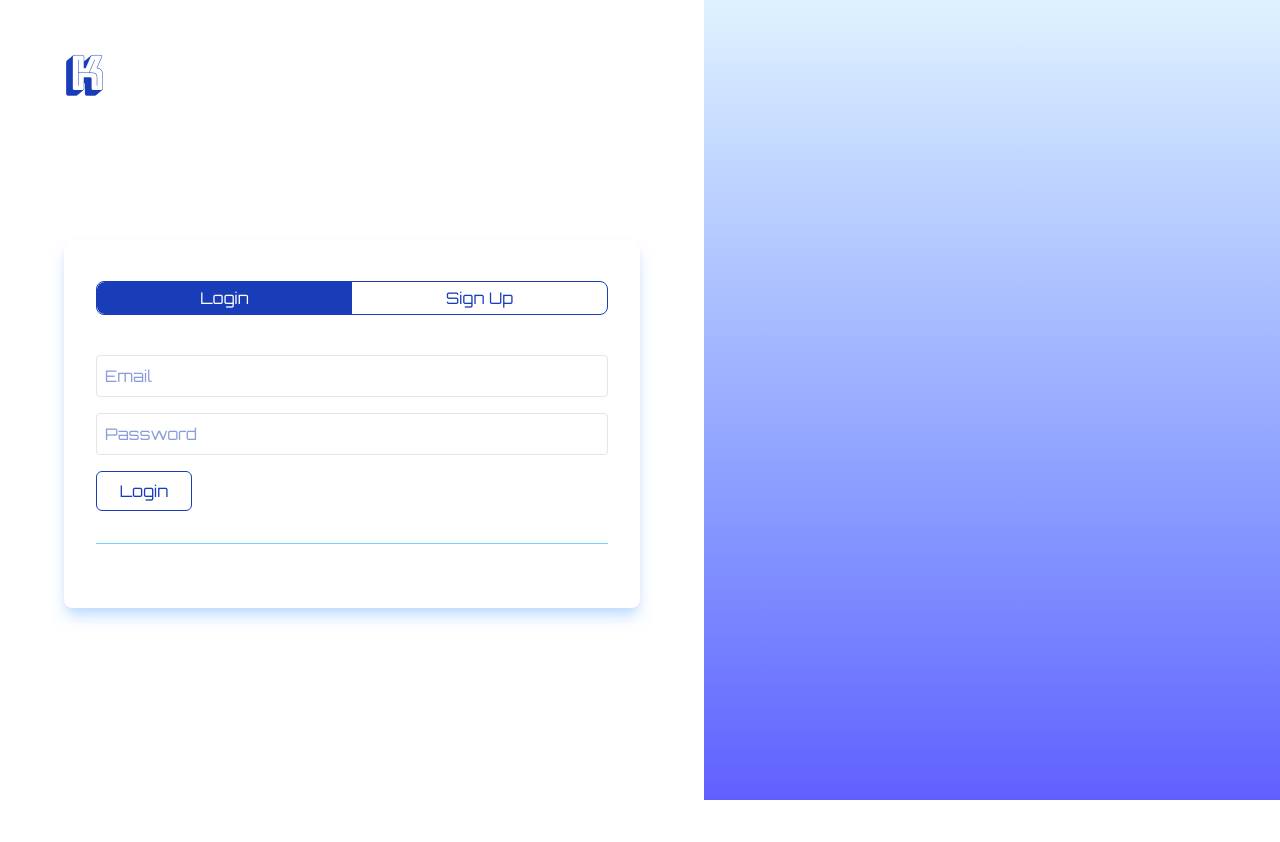
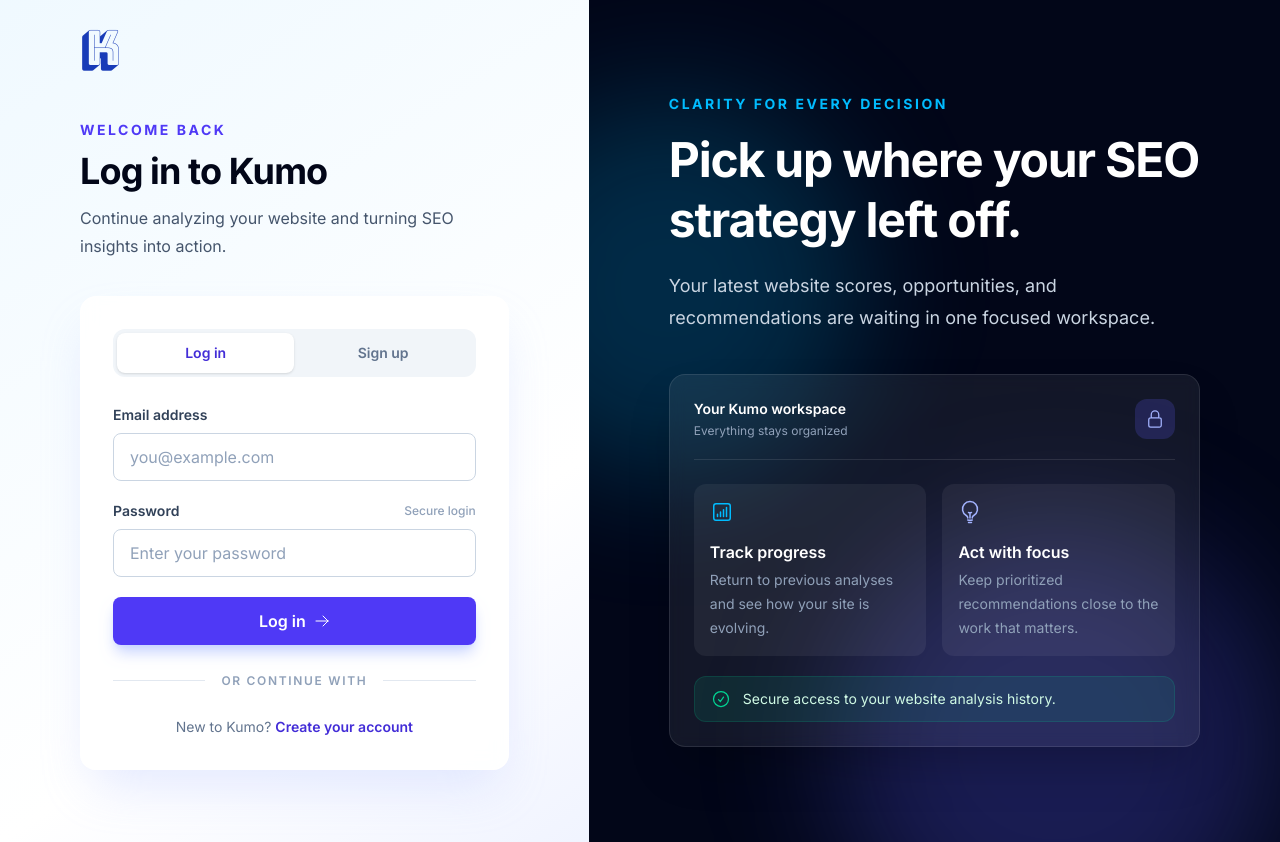
Before and after one commit to zach045/kumo-ui, a Vue app: page /login in a window 1280 px wide. Before the commit the page ends 800 px from the top, so only its background shows below. Built offline with nearby package versions, Linux system fonts and the light colour scheme.

Commit message:
Restyle Kumo login experience

```diff
--- a/src/pages/Login.vue
+++ b/src/pages/Login.vue
@@ -1,88 +1,199 @@
-<template>
-        <section class="w-screen min-h-screen flex orbitron-regular">
-                <div class="flex flex-wrap w-full h-full min-h-screen px-16 py-12">
-                        <plain-nav />
-                        <div class="flex w-full justify-start items-start">
-                                <base-card title="Login" class="my-auto w-3xl md:w-xl">
-                                        <div class="flex justify-between mx-2 mt-4 mb-8 rounded-lg border border-blue-800">
-                                                <div class="flex flex-1 justify-center items-center rounded-tl-lg rounded-bl-lg bg-blue-800">
-                                                        <button class="p-1 w-full rounded-tl-lg rounded-bl-lg cursor-pointer text-white">
-                                                                <router-link to="/login" class="w-full h-full flex justify-center">Login</router-link>
-                                                        </button>
-                                                </div>
-                                                <div class="flex flex-1 justify-center items-center">
-                                                        <button class="p-1 w-full cursor-pointer">
-                                                                <router-link to="/signup" class="w-full h-full flex justify-center text-blue-800">Sign Up</router-link>
-                                                        </button>
-                                                </div>
-                                        </div>
-                                        <form @submit.prevent="login" autocomplete="off" class="flex flex-col flex-wrap text-blue-800 rounded-md text-left p-2">
-                                                <label for="email" class="hidden">Email</label>
-                                                <input id="email" name="email" type="email" placeholder="Email" class="border border-stone-200 rounded-sm mb-4 p-2" v-model="email">
-                                                <label for="password" class="hidden">Password</label>
-                                                <input id="password" name="password" type="password" placeholder="Password" class="border-stone-200 border rounded-sm p-2 mb-4" v-model="password">
-                                                <div class="flex wrap flex-col">
-                                                        <base-button class="max-w-24">Login</base-button>
-                                                        <hr class="text-sky-300 my-8">
-                                                        <googleSignIn />
-                                                </div>
-                                        </form>
-                                        <p v-if="!!loginError" class="text-red-700">User does not exist. Please try again.</p>
-                                </base-card>
-                        </div>
-                </div>
-                <div class="hidden md:block w-full bg-linear-to-b from-sky-100 to-indigo-500">
-                        <span class="text-center"></span>
-                </div>
-        </section>
-</template>
-<script>
+<script setup>
+import { computed, ref } from 'vue';
+import { useRouter } from 'vue-router';
+import { useStore } from 'vuex';
+import {
+    ArrowRightIcon,
+    ChartBarSquareIcon,
+    CheckCircleIcon,
+    LightBulbIcon,
+    LockClosedIcon,
+} from '@heroicons/vue/24/outline';
 import PlainNav from '../components/layout/PlainNav.vue';
-//import ProtectedComponent from './components/ProtectedComponent.vue';
 import GoogleSignIn from '../components/GoogleSignIn.vue';
-import { ref, computed } from 'vue'
-import { useStore } from 'vuex';
-import { useRouter } from 'vue-router';
 
-export default {
-        components: {
-                PlainNav,
-                GoogleSignIn
-        },
-        setup() {
-                //local state
-                const email = ref('');
-                const password = ref('')
-                const store = useStore();
-                const router = useRouter();
-                const loginError = ref(false);
+const email = ref('');
+const password = ref('');
+const loginError = ref(false);
+const isSubmitting = ref(false);
 
+const store = useStore();
+const router = useRouter();
+const isAuthenticated = computed(() => store.getters.isAuthenticated);
 
-                //functions
-                function handleError() {
-                        loginError.value = true;
-                        router.replace('/login');
-                        console.log(loginError);
-                }
+async function login() {
+    loginError.value = false;
+    isSubmitting.value = true;
 
-                function handleAuth() {
-                        loginError.value = false;
-                        router.push('/dashboard');
-                }
-                function login() {
-                        const authenticated = computed(() => store.getters.isAuthenticated);
-                        store.dispatch('login', { email: email.value, password: password.value }).then(() => {
-                                const token = localStorage.getItem('token');
-                                authenticated.value && token ? handleAuth() : handleError();
-                        });
-                };
+    try {
+        await store.dispatch('login', {
+            email: email.value,
+            password: password.value,
+        });
 
+        const token = localStorage.getItem('token');
 
-
-                return { login, email, password, loginError };
-
-
+        if (isAuthenticated.value && token) {
+            await router.push('/dashboard');
+            return;
         }
 
+        loginError.value = true;
+    } catch (error) {
+        loginError.value = true;
+    } finally {
+        isSubmitting.value = false;
+    }
 }
 </script>
+
+<template>
+    <main class="min-h-screen bg-gradient-to-br from-sky-50 via-white to-indigo-100">
+        <div class="mx-auto grid min-h-screen max-w-[1600px] lg:grid-cols-[0.92fr_1.08fr]">
+            <section class="relative flex min-h-screen flex-col px-6 py-6 sm:px-10 lg:px-14 xl:px-20">
+                <PlainNav />
+
+                <div class="flex flex-1 items-center justify-center py-12">
+                    <div class="w-full max-w-md">
+                        <div class="mb-9">
+                            <p class="text-sm font-bold uppercase tracking-[0.18em] text-indigo-600">Welcome back</p>
+                            <h1 class="mt-3 text-4xl font-bold tracking-tight text-slate-950">Log in to Kumo</h1>
+                            <p class="mt-3 leading-7 text-slate-600">
+                                Continue analyzing your website and turning SEO insights into action.
+                            </p>
+                        </div>
+
+                        <div class="rounded-2xl border border-white/80 bg-white/90 p-6 shadow-2xl shadow-indigo-200/50 backdrop-blur sm:p-8">
+                            <div class="grid grid-cols-2 rounded-xl bg-slate-100 p-1 text-sm font-semibold">
+                                <router-link
+                                    :to="{ name: 'login' }"
+                                    class="rounded-lg bg-white px-4 py-2.5 text-center text-indigo-700 shadow-sm"
+                                >
+                                    Log in
+                                </router-link>
+                                <router-link
+                                    :to="{ name: 'signup' }"
+                                    class="rounded-lg px-4 py-2.5 text-center text-slate-500 transition hover:text-indigo-700"
+                                >
+                                    Sign up
+                                </router-link>
+                            </div>
+
+                            <form class="mt-7 space-y-5" autocomplete="off" @submit.prevent="login">
+                                <div>
+                                    <label for="email" class="mb-2 block text-sm font-semibold text-slate-700">Email address</label>
+                                    <input
+                                        id="email"
+                                        v-model="email"
+                                        name="email"
+                                        type="email"
+                                        autocomplete="email"
+                                        required
+                                        placeholder="you@example.com"
+                                        class="h-12 w-full rounded-lg border border-slate-300 bg-white px-4 text-slate-950 outline-none transition placeholder:text-slate-400 focus:border-indigo-500 focus:ring-4 focus:ring-indigo-100"
+                                    />
+                                </div>
+
+                                <div>
+                                    <div class="mb-2 flex items-center justify-between">
+                                        <label for="password" class="text-sm font-semibold text-slate-700">Password</label>
+                                        <span class="text-xs font-medium text-slate-400">Secure login</span>
+                                    </div>
+                                    <input
+                                        id="password"
+                                        v-model="password"
+                                        name="password"
+                                        type="password"
+                                        autocomplete="current-password"
+                                        required
+                                        placeholder="Enter your password"
+                                        class="h-12 w-full rounded-lg border border-slate-300 bg-white px-4 text-slate-950 outline-none transition placeholder:text-slate-400 focus:border-indigo-500 focus:ring-4 focus:ring-indigo-100"
+                                    />
+                                </div>
+
+                                <div
+                                    v-if="loginError"
+                                    role="alert"
+                                    class="rounded-lg border border-red-200 bg-red-50 px-4 py-3 text-sm text-red-700"
+                                >
+                                    We couldn’t log you in. Check your email and password, then try again.
+                                </div>
+
+                                <button
+                                    type="submit"
+                                    :disabled="isSubmitting"
+                                    class="flex h-12 w-full items-center justify-center gap-2 rounded-lg bg-indigo-600 px-5 font-semibold text-white shadow-lg shadow-indigo-200 transition hover:-translate-y-0.5 hover:bg-indigo-700 disabled:cursor-not-allowed disabled:opacity-60"
+                                >
+                                    {{ isSubmitting ? 'Logging in…' : 'Log in' }}
+                                    <ArrowRightIcon v-if="!isSubmitting" class="size-4" />
+                                </button>
+                            </form>
+
+                            <div class="my-7 flex items-center gap-4">
+                                <div class="h-px flex-1 bg-slate-200"></div>
+                                <span class="text-xs font-semibold uppercase tracking-[0.14em] text-slate-400">or continue with</span>
+                                <div class="h-px flex-1 bg-slate-200"></div>
+                            </div>
+
+                            <GoogleSignIn />
+
+                            <p class="mt-7 text-center text-sm text-slate-500">
+                                New to Kumo?
+                                <router-link :to="{ name: 'signup' }" class="font-semibold text-indigo-700 hover:text-indigo-800">
+                                    Create your account
+                                </router-link>
+                            </p>
+                        </div>
+                    </div>
+                </div>
+            </section>
+
+            <aside class="relative hidden overflow-hidden bg-slate-950 px-12 py-14 text-white lg:flex lg:items-center xl:px-20">
+                <div class="pointer-events-none absolute -left-28 top-24 size-96 rounded-full bg-sky-400/20 blur-3xl"></div>
+                <div class="pointer-events-none absolute -bottom-32 right-0 size-[28rem] rounded-full bg-indigo-500/25 blur-3xl"></div>
+
+                <div class="relative mx-auto w-full max-w-xl">
+                    <div class="mb-10">
+                        <p class="text-sm font-bold uppercase tracking-[0.18em] text-sky-400">Clarity for every decision</p>
+                        <h2 class="mt-4 text-4xl font-bold leading-tight tracking-tight xl:text-5xl">
+                            Pick up where your SEO strategy left off.
+                        </h2>
+                        <p class="mt-5 max-w-lg text-lg leading-8 text-slate-300">
+                            Your latest website scores, opportunities, and recommendations are waiting in one focused workspace.
+                        </p>
+                    </div>
+
+                    <div class="rounded-2xl border border-white/10 bg-white/[0.07] p-6 shadow-2xl backdrop-blur">
+                        <div class="flex items-center justify-between border-b border-white/10 pb-5">
+                            <div>
+                                <p class="text-sm font-semibold">Your Kumo workspace</p>
+                                <p class="mt-1 text-xs text-slate-400">Everything stays organized</p>
+                            </div>
+                            <div class="flex size-10 items-center justify-center rounded-xl bg-indigo-500/20 text-indigo-300">
+                                <LockClosedIcon class="size-5" />
+                            </div>
+                        </div>
+
+                        <div class="mt-6 grid gap-4 sm:grid-cols-2">
+                            <div class="rounded-xl bg-white/[0.06] p-4">
+                                <ChartBarSquareIcon class="size-6 text-sky-400" />
+                                <p class="mt-4 font-semibold">Track progress</p>
+                                <p class="mt-1 text-sm leading-6 text-slate-400">Return to previous analyses and see how your site is evolving.</p>
+                            </div>
+                            <div class="rounded-xl bg-white/[0.06] p-4">
+                                <LightBulbIcon class="size-6 text-indigo-300" />
+                                <p class="mt-4 font-semibold">Act with focus</p>
+                                <p class="mt-1 text-sm leading-6 text-slate-400">Keep prioritized recommendations close to the work that matters.</p>
+                            </div>
+                        </div>
+
+                        <div class="mt-5 flex items-center gap-3 rounded-xl border border-emerald-400/15 bg-emerald-400/10 px-4 py-3">
+                            <CheckCircleIcon class="size-5 shrink-0 text-emerald-400" />
+                            <p class="text-sm text-emerald-100">Secure access to your website analysis history.</p>
+                        </div>
+                    </div>
+                </div>
+            </aside>
+        </div>
+    </main>
+</template>
```
